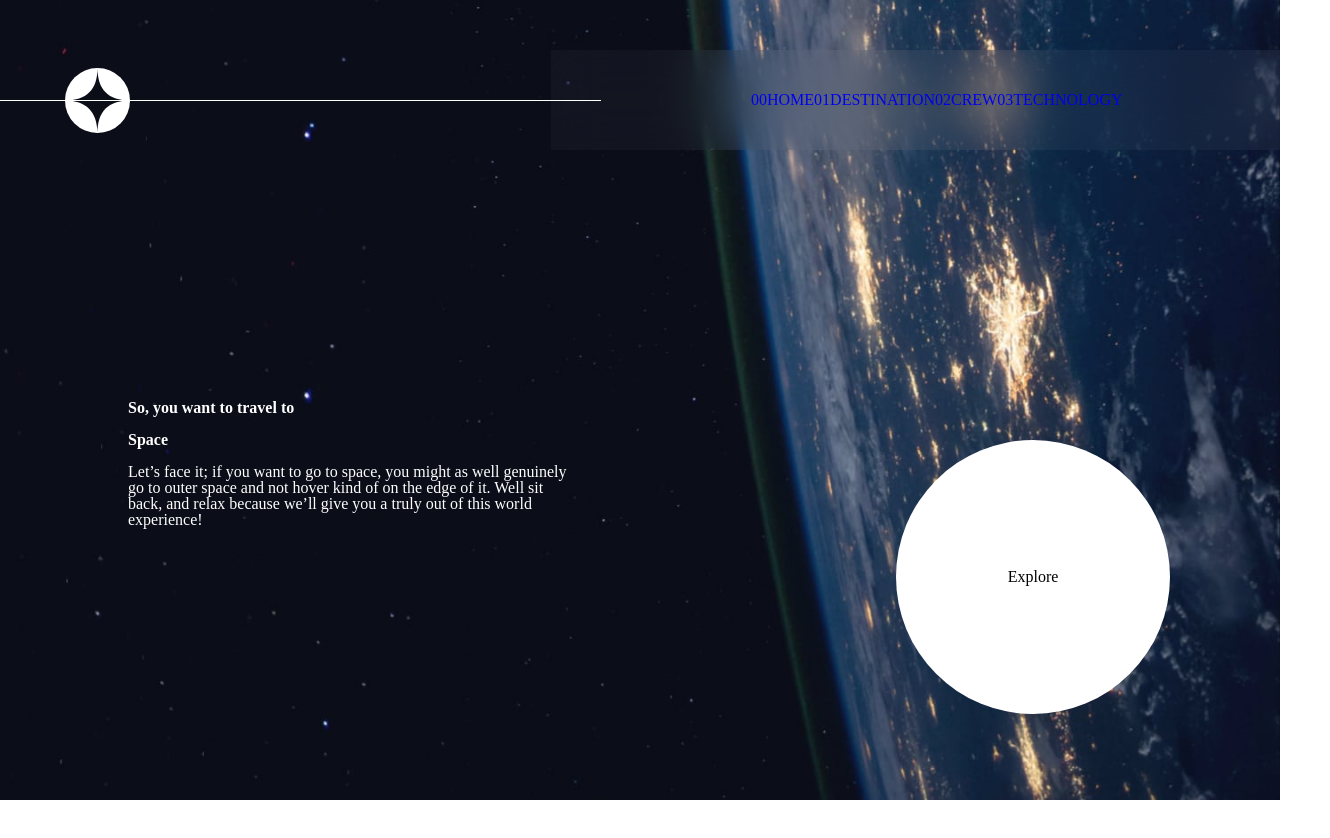
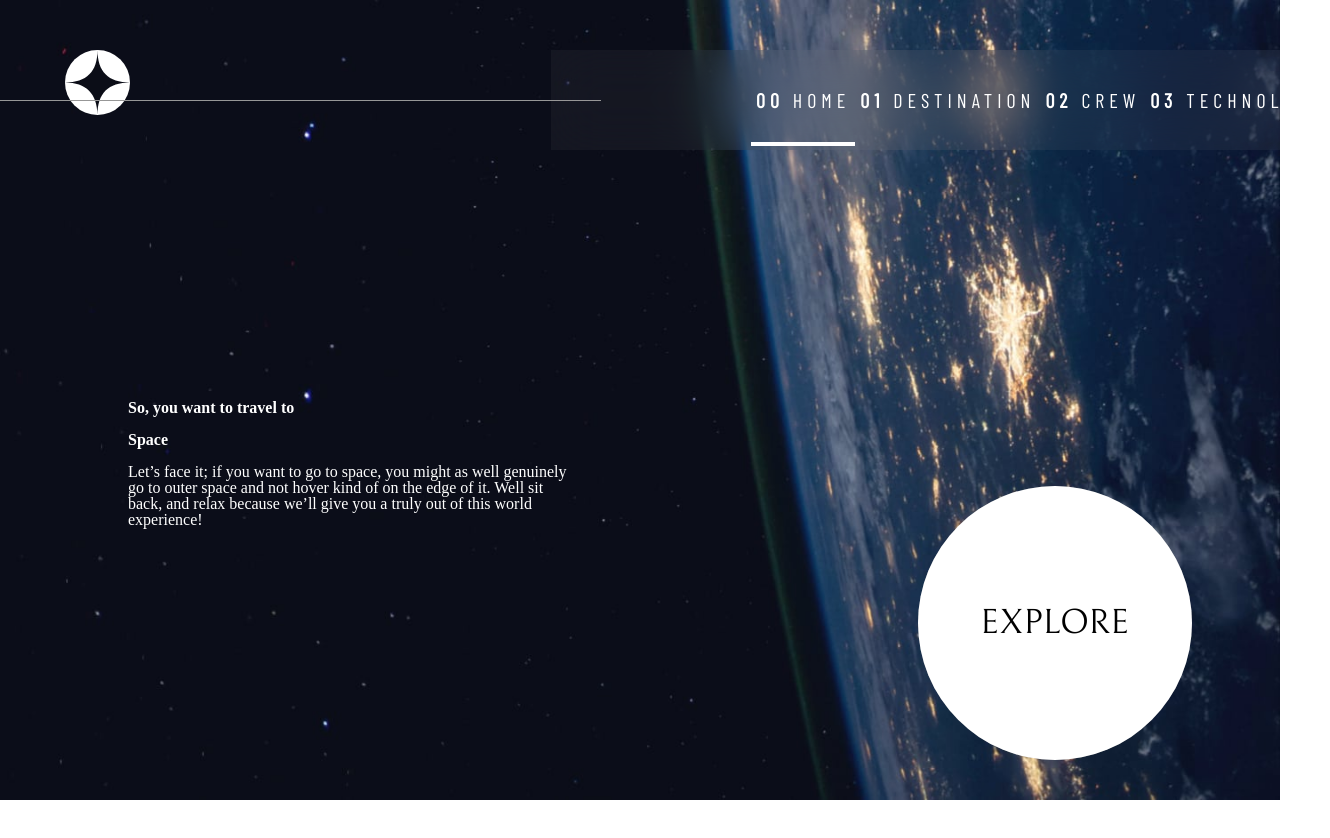
Before and after one commit to RominM/space-tourisme, a React (Create React App) app: page / in a window 1280 px wide. Shown: the top 838 px of the page, 1330 px wide, since content can reach past the window. Before the commit the page ends 800 px from the top, so only its background shows below. Built offline with nearby package versions, Linux system fonts and the light colour scheme.

Commit message:
style: :lipstick: Make all off :hover effects on home page

```diff
--- a/src/components/Explore.jsx
+++ b/src/components/Explore.jsx
@@ -1,7 +1,12 @@
 import React from 'react';
 
 const Explore = () => {
-  return <div className="explore">Explore</div>;
+  return (
+    <div className="explore_effect">
+      <div className="explore_effect--main">EXPLORE</div>
+      <div className="explore_effect--hover"></div>
+    </div>
+  );
 };
 
 export default Explore;
--- a/src/components/Layout/Header.jsx
+++ b/src/components/Layout/Header.jsx
@@ -1,36 +1,50 @@
 import React from 'react';
-import { Link } from 'react-router-dom';
+import { Link, NavLink } from 'react-router-dom';
 import logo from './../../assets/shared/logo.svg';
 
 const Header = () => {
   return (
     <header>
-      <img src={logo} alt="logo space" width="65" height="65" />
+      <Link to="/">
+        <img src={logo} alt="logo space" width="65" height="65" />
+      </Link>
       <nav>
         <ul>
           <li>
-            <Link to="/">
-              <span>00</span>
+            <NavLink
+              to="/"
+              className={({ isActive }) => (isActive ? 'active' : 'inactive')}
+            >
+              <strong>00</strong>&nbsp;
               <span>HOME</span>
-            </Link>
+            </NavLink>
           </li>
           <li>
-            <Link to="/destination">
-              <span>01</span>
+            <NavLink
+              to="/destination"
+              className={({ isActive }) => (isActive ? 'active' : 'inactive')}
+            >
+              <strong>01</strong>&nbsp;
               <span>DESTINATION</span>
-            </Link>
+            </NavLink>
           </li>
           <li>
-            <Link to="/crew">
-              <span>02</span>
+            <NavLink
+              to="/crew"
+              className={({ isActive }) => (isActive ? 'active' : 'inactive')}
+            >
+              <strong>02</strong>&nbsp;
               <span>CREW</span>
-            </Link>
+            </NavLink>
           </li>
           <li>
-            <Link to="/technology">
-              <span>03</span>
+            <NavLink
+              to="/technology"
+              className={({ isActive }) => (isActive ? 'active' : 'inactive')}
+            >
+              <strong>03</strong>&nbsp;
               <span>TECHNOLOGY</span>
-            </Link>
+            </NavLink>
           </li>
         </ul>
       </nav>
--- a/src/style/reset.css
+++ b/src/style/reset.css
@@ -56,6 +56,7 @@ a {
     padding:0;
     font-size:100%;
     vertical-align:baseline;
+    color: #fff;
     background:transparent;
 }
 
--- /dev/null
+++ b/src/style/sass/3_Bases/colors.scss
@@ -0,0 +1,5 @@
+$MainBlack: #0b0d17;
+$MainPurple: #d0d6f9;
+$MainGrey: #979797;
+$SecondGrey: #97979788;
+$MainWhite: #ffffff;
--- /dev/null
+++ b/src/style/sass/3_Bases/typo.scss
@@ -0,0 +1,14 @@
+@font-face {
+  font-family: Bellefair;
+  src: url('./../../../assets/fonts/Bellefair/Bellefair-Regular.ttf')
+    format('truetype');
+}
+
+@font-face {
+  font-family: Barlow_Condensed;
+  src: url('./../../../assets/fonts/Barlow_Condensed/BarlowCondensed-Regular.ttf')
+    format('truetype');
+}
+
+$FontSerif: Bellefair, 'Courier New';
+$FontSansSerif: Barlow_Condensed;
--- a/src/style/sass/4_Layout/header.scss
+++ b/src/style/sass/4_Layout/header.scss
@@ -5,22 +5,45 @@ header {
   margin: 50px 0 0 65px;
   height: 100px;
   line-height: 100px;
-  z-index: 555;
+  z-index: 5;
   img {
     display: block;
     margin: auto 0;
     cursor: pointer;
+    z-index: 999;
   }
   nav {
     display: block;
-    background-color: #fff;
+    background-color: $MainWhite;
     width: 60%;
-    background-color: rgba(255, 255, 255, 0.034);
+    background-color: #97979712;
     backdrop-filter: blur(25px);
+    font-family: $FontSansSerif;
+    font-size: 20px;
+    letter-spacing: 5px;
     ul {
       display: flex;
       margin: auto 200px;
       justify-content: space-between;
+      li {
+        a {
+          padding: 30px 5px;
+          border-bottom: transparent 4px solid;
+          transition: 0.3s;
+          strong {
+            font-weight: bolder;
+          }
+        }
+      }
+      a:hover {
+        border-bottom: $MainGrey 4px solid;
+      }
+      .active {
+        border-bottom: $MainWhite 4px solid;
+      }
+      .active:hover {
+        border-bottom: $MainWhite 4px solid;
+      }
     }
   }
   nav:before {
@@ -30,6 +53,6 @@ header {
     left: -650px;
     width: 700px;
     height: 1px;
-    background-color: #fff;
+    background-color: $MainGrey;
   }
 }
--- a/src/style/sass/5_Components/explore.scss
+++ b/src/style/sass/5_Components/explore.scss
@@ -1,12 +1,36 @@
-.explore {
+.explore_effect {
+  position: relative;
+  top: 50%;
+  left: 65%;
+  width: 450px;
+  height: 450px;
+  &--hover {
     position: absolute;
-  top: 55%;
-  left: 70%;
+    top: 19%;
+    left: 19%;
     width: 274px;
     height: 274px;
     border-radius: 50%;
-  background-color: #fff;
+    background-color: $SecondGrey;
+    z-index: 0;
+    transition: 0.8s;
+  }
+  &--main {
+    position: absolute;
+    top: 19%;
+    left: 19%;
+    width: 274px;
+    height: 274px;
     line-height: 274px;
     text-align: center;
+    font-family: $FontSerif;
+    font-size: 35px;
+    border-radius: 50%;
+    background-color: $MainWhite;
     cursor: pointer;
+    z-index: 555;
+    &:hover + .explore_effect--hover {
+      transform: scale(1.6);
     }
+  }
+}
--- a/src/style/sass/main.scss
+++ b/src/style/sass/main.scss
@@ -1,3 +1,6 @@
+@import './3_Bases/colors.scss';
+@import './3_Bases/typo.scss';
+
 @import './4_Layout/main.scss';
 @import './4_Layout/header.scss';
 
```
Lines whose indentation alone changed are shown as unchanged.
